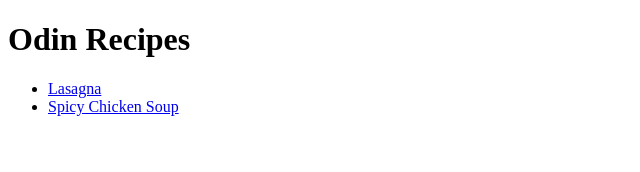
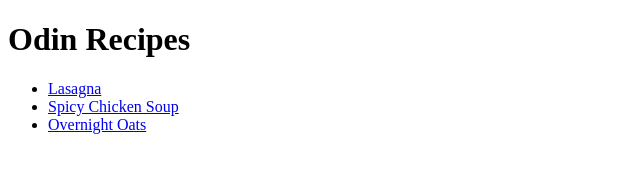
Before and after one commit to mazzolaant/odin-recipes, a plain HTML site: page index.html in a window 1280 px wide. Shown: the whole page, without its empty margins (0-640 px from the left). Drawn offline with Linux system fonts and the light colour scheme.

Commit message:
Overnight oats added to links

```diff
--- a/index.html
+++ b/index.html
@@ -9,6 +9,7 @@
     <ul>
         <li><a href="recipes/lasagna.html">Lasagna</a></li>
         <li><a href="recipes/spicysoup.html">Spicy Chicken Soup</a></li>
+        <li><a href="recipes/nightoats.html">Overnight Oats</a></li>
     </ul>
 </body>
 </html>
```
